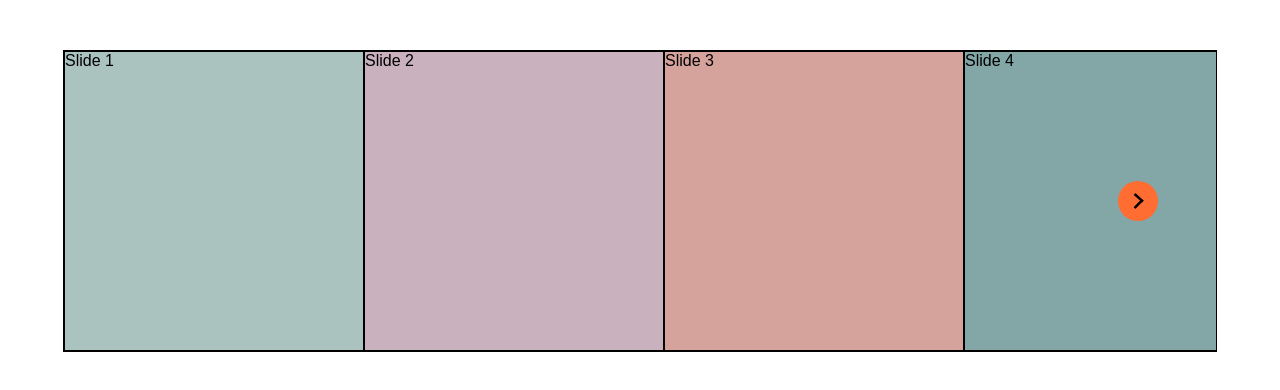
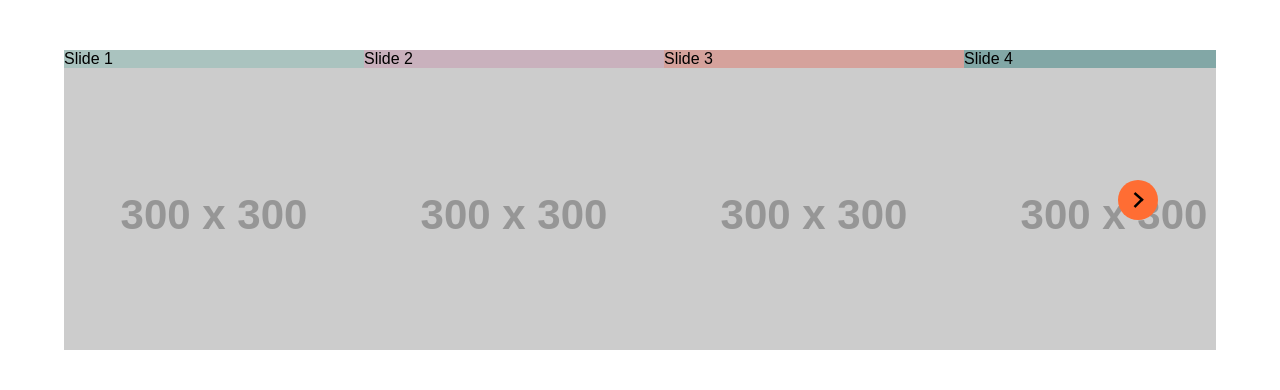
Before and after one commit to Bobrova/animation, a React app: page /#/fourth-task in a window 1280 px wide. Built offline with nearby package versions, Linux system fonts and the light colour scheme; placeholder pictures from the web are drawn by us.

Commit message:
fourthTask: change scroll. fix shift

```diff
--- a/src/components/FourthTask/index.js
+++ b/src/components/FourthTask/index.js
@@ -42,7 +42,12 @@ class FourthTask extends React.Component {
   }
 
   scroll = (e) => {
-    const shift = e.deltaY;
+    let shift = e.deltaY;
+    if (e.deltaY > 0) {
+      shift = 120;
+    } else {
+      shift = -120;
+    }
     this.getTranslate(shift);
   }
 
@@ -76,6 +81,7 @@ class FourthTask extends React.Component {
         }}
       >
         {item.title}
+        <img src="https://via.placeholder.com/300" alt="slide" />
       </div>
     ));
     const config = {
--- a/src/components/FourthTask/style.scss
+++ b/src/components/FourthTask/style.scss
@@ -1,32 +1,11 @@
 .page {
-  width: 100%;
   box-sizing: border-box;
-}
-
-.slider {
-  width: 100%;
-}
-
-.sliderItem {
-  flex: 0 0 300px;
-  border: 1px solid black;
-  box-sizing: border-box;
-  height: 300px;
-  width: 300px;
-  background: blue;
-  transition: opacity 0.3s;
-}
-
-.sliderItem:hover {
-  opacity: 0.8;
-  cursor: pointer;
 }
 
 .slider {
   position: relative;
   width: 90%;
   margin: 50px auto;
-  border: 1px solid black;
   overflow: hidden;
 }
 
@@ -35,6 +14,18 @@
   justify-content: flex-start;
   align-items: center;
   transition: transform 0.5s linear;
+  box-sizing: border-box;
+}
+
+.sliderItem {
+  height: 300px;
+  width: 300px;
+  transition: opacity 0.3s;
+}
+
+.sliderItem:hover {
+  opacity: 0.8;
+  cursor: pointer;
 }
 
 .sliderControl {
```
Also changed, not shown: 1 other file.
